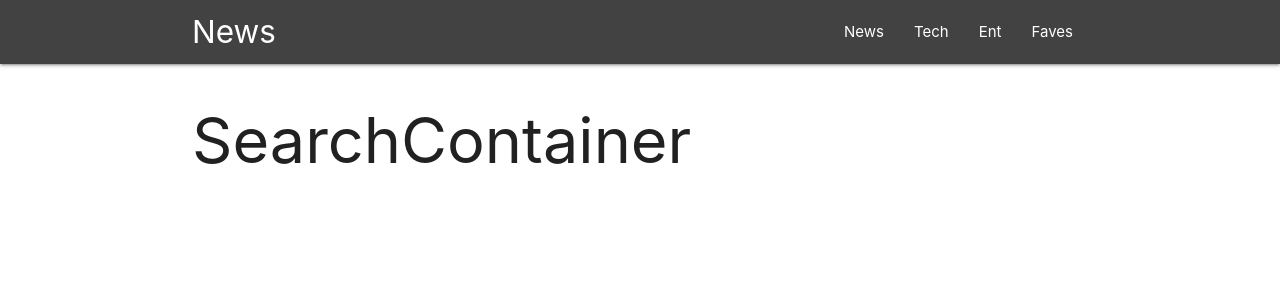
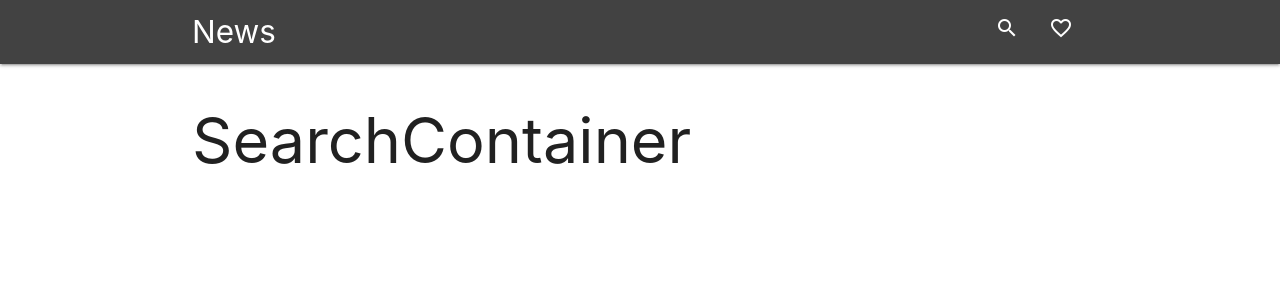
Before and after one commit to joshcesana/react-news-api, a React (Create React App) app: page / in a window 1280 px wide. Shown: the top 300 px of the page. Built offline with nearby package versions, Linux system fonts and the light colour scheme.

Commit message:
change links, add icons

```diff
--- a/src/components/layout/Links.js
+++ b/src/components/layout/Links.js
@@ -4,10 +4,16 @@ import { NavLink } from 'react-router-dom';
 const Links = () => {
   return (
     <ul className="right">
-      <li><NavLink to='/'>News</NavLink></li>
-      <li><NavLink to='/'>Tech</NavLink></li>
-      <li><NavLink to='/'>Ent</NavLink></li>
-      <li><NavLink to='/'>Faves</NavLink></li>
+      <li>
+        <NavLink to='/'>
+          <i class="material-icons">search</i>
+        </NavLink>
+      </li>
+      <li>
+        <NavLink to='/'>
+          <i class="material-icons">favorite_border</i>
+        </NavLink>
+      </li>
     </ul>
   )
 }
```
